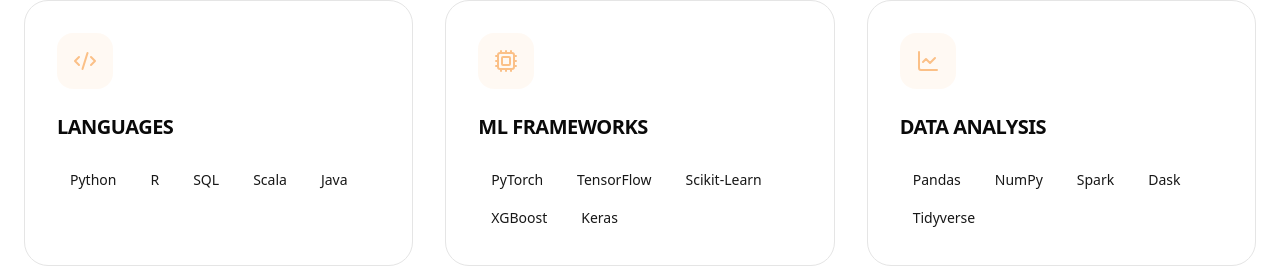
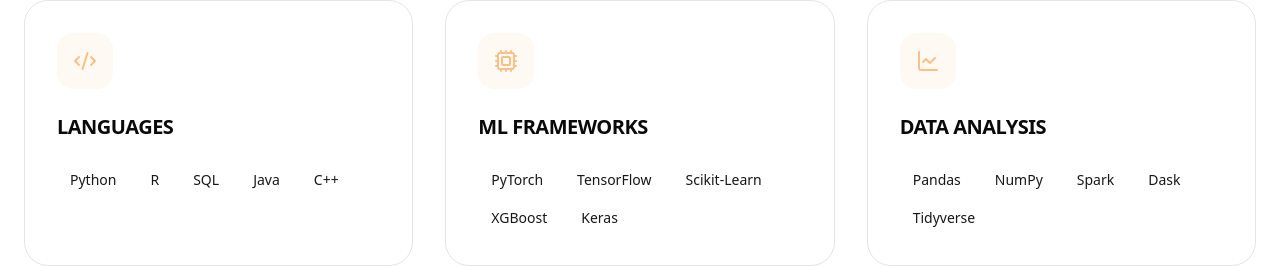
Before and after one commit to Sydney205/peach-data-folio, a React (Vite) app: page / in a window 1280 px wide. Shown: the part 1688-1954 px from the top of the page. Built offline with nearby package versions, Linux system fonts and the light colour scheme.

Commit message:
Add C++ to Languages skill category

```diff
--- a/src/components/Skills.tsx
+++ b/src/components/Skills.tsx
@@ -16,7 +16,7 @@
     {
       title: "Languages",
       icon: <Code2 className="text-accent" />,
-      skills: ["Python", "R", "SQL", "Scala", "Java"],
+      skills: ["Python", "R", "SQL", "Java", "C++"],
     },
     {
       title: "ML Frameworks",
```
